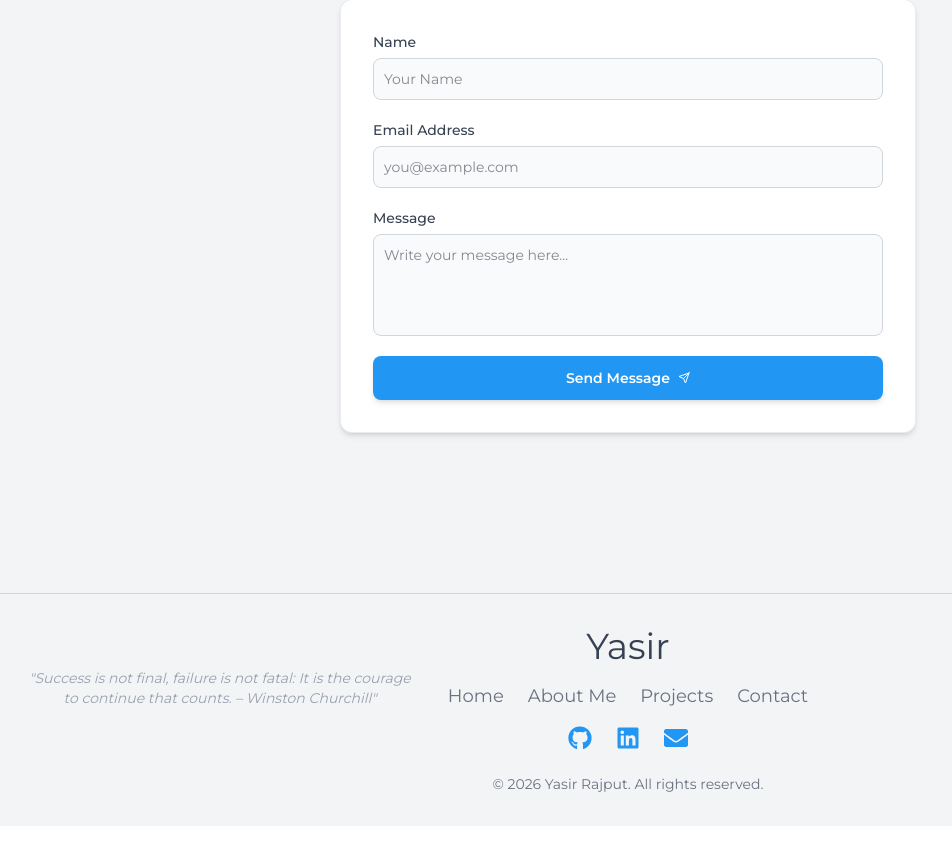
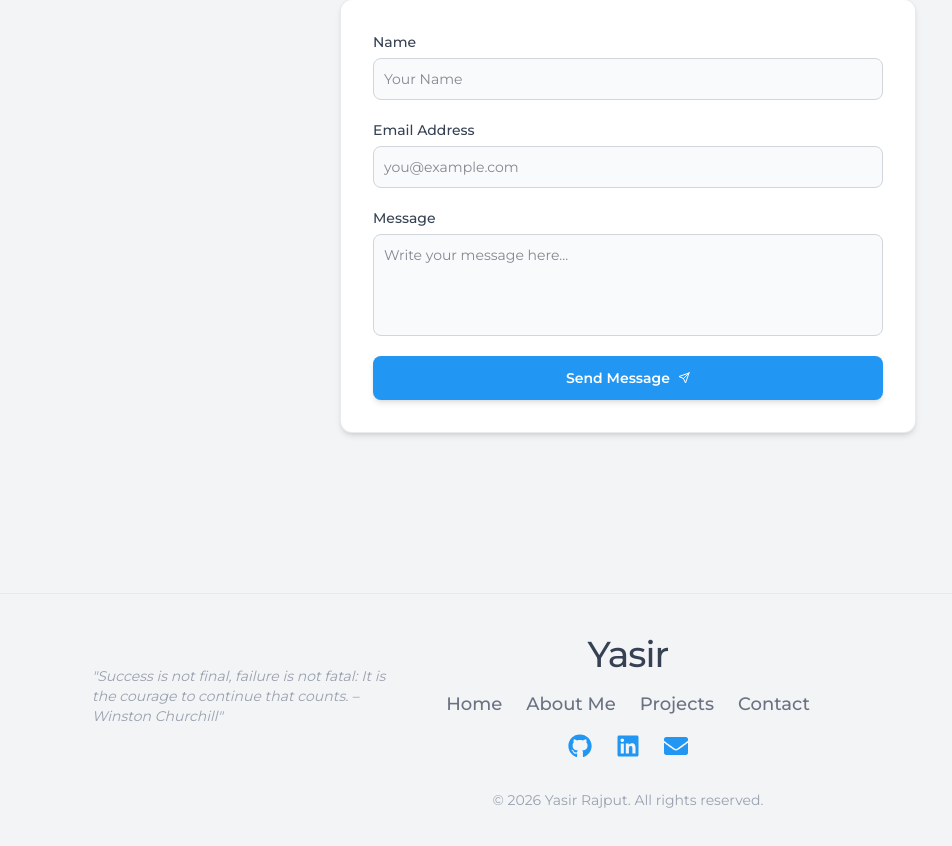
Before and after one commit to yasirrajput4/portfolio, a React (Vite) app: page / in a window 1280 px wide. Shown: the part 2899-3745 px from the top of the page, without its empty margins (12-964 px from the left). Built offline with nearby package versions, Linux system fonts and the light colour scheme.

Commit message:
refactor(footer): optimize column flex properties and fix nav link wrapping

```diff
--- a/src/components/Footer.jsx
+++ b/src/components/Footer.jsx
@@ -19,32 +19,44 @@ const Footer = () => {
 
   return (
     <footer
-      className="bg-gray-100 dark:bg-gray-900 text-black dark:text-gray-100 py-8 mt-20 w-full border-t border-gray-300 dark:border-gray-800 transition-colors duration-300"
+      className="bg-gray-100 dark:bg-gray-900 text-gray-800 dark:text-gray-100 py-10 mt-20 w-full border-t border-gray-200/80 dark:border-gray-800/50 transition-colors duration-300"
       style={{ fontFamily: "Montserrat, sans-serif" }}
     >
-      <div className="flex flex-col sm:flex-row justify-between items-center sm:items-center px-8 sm:px-10 gap-6 text-center">
+      <div className="max-w-6xl mx-auto flex flex-col sm:flex-row justify-between items-center px-8 sm:px-10 gap-6 text-center">
         {/* Left: Random Quote */}
-        <div className="flex-1 text-sm text-gray-400 dark:text-gray-500 italic">
+        <div className="flex-1 text-sm text-gray-400 dark:text-gray-500 italic text-center sm:text-left max-w-xs sm:max-w-none mx-auto sm:mx-0">
           {quote && `"${quote}"`}
         </div>
 
-        {/* Center: Name + Nav + Social Icons */}
-        <div className="flex-1 flex flex-col items-center gap-4">
-          <p className="text-3xl sm:text-4xl text-gray-700 dark:text-gray-200">
+        {/* Center: Name + Nav + Social Icons (No flex-1 here stops layouts from squeezing the text) */}
+        <div className="flex flex-col items-center gap-4 px-4">
+          <p className="text-3xl sm:text-4xl text-gray-700 dark:text-gray-200 tracking-tight font-medium">
             Yasir
           </p>
 
-          <nav className="flex flex-wrap justify-center gap-4 sm:gap-6 text-gray-500 dark:text-gray-400 text-base sm:text-lg">
-            <a href="#home" className="hover:text-[rgb(33,150,243)]">
+          <nav className="flex flex-wrap sm:flex-nowrap justify-center gap-4 sm:gap-6 text-gray-500 dark:text-gray-400 text-base sm:text-lg font-medium">
+            <a
+              href="#home"
+              className="hover:text-[rgb(33,150,243)] transition-colors duration-200"
+            >
               Home
             </a>
-            <a href="#about" className="hover:text-[rgb(33,150,243)]">
+            <a
+              href="#about"
+              className="hover:text-[rgb(33,150,243)] transition-colors duration-200"
+            >
               About Me
             </a>
-            <a href="#project" className="hover:text-[rgb(33,150,243)]">
+            <a
+              href="#projects"
+              className="hover:text-[rgb(33,150,243)] transition-colors duration-200"
+            >
               Projects
             </a>
-            <a href="#contact" className="hover:text-[rgb(33,150,243)]">
+            <a
+              href="#contact"
+              className="hover:text-[rgb(33,150,243)] transition-colors duration-200"
+            >
               Contact
             </a>
           </nav>
@@ -55,6 +67,7 @@ const Footer = () => {
               target="_blank"
               rel="noopener noreferrer"
               title="GitHub"
+              className="inline-block hover:scale-110 transition-transform duration-200"
               aria-label="Visit Yasir's GitHub profile"
             >
               <FaGithub />
@@ -64,6 +77,7 @@ const Footer = () => {
               target="_blank"
               rel="noopener noreferrer"
               title="LinkedIn"
+              className="inline-block hover:scale-110 transition-transform duration-200"
               aria-label="Connect with Yasir on LinkedIn"
             >
               <FaLinkedin />
@@ -71,6 +85,7 @@ const Footer = () => {
             <a
               href="mailto:rajputyasir2005@gmail.com"
               title="Email"
+              className="inline-block hover:scale-110 transition-transform duration-200"
               aria-label="Send an email to Yasir"
             >
               <FaEnvelope />
@@ -78,10 +93,11 @@ const Footer = () => {
           </div>
         </div>
 
+        {/* Right: Spacer for symmetry */}
         <div className="hidden sm:block flex-1"></div>
       </div>
 
-      <p className="text-gray-500 dark:text-gray-500 text-sm text-center mt-6 px-4">
+      <p className="text-gray-400 dark:text-gray-500 text-sm text-center mt-8 px-4">
         &copy; {new Date().getFullYear()} Yasir Rajput. All rights reserved.
       </p>
     </footer>
```
